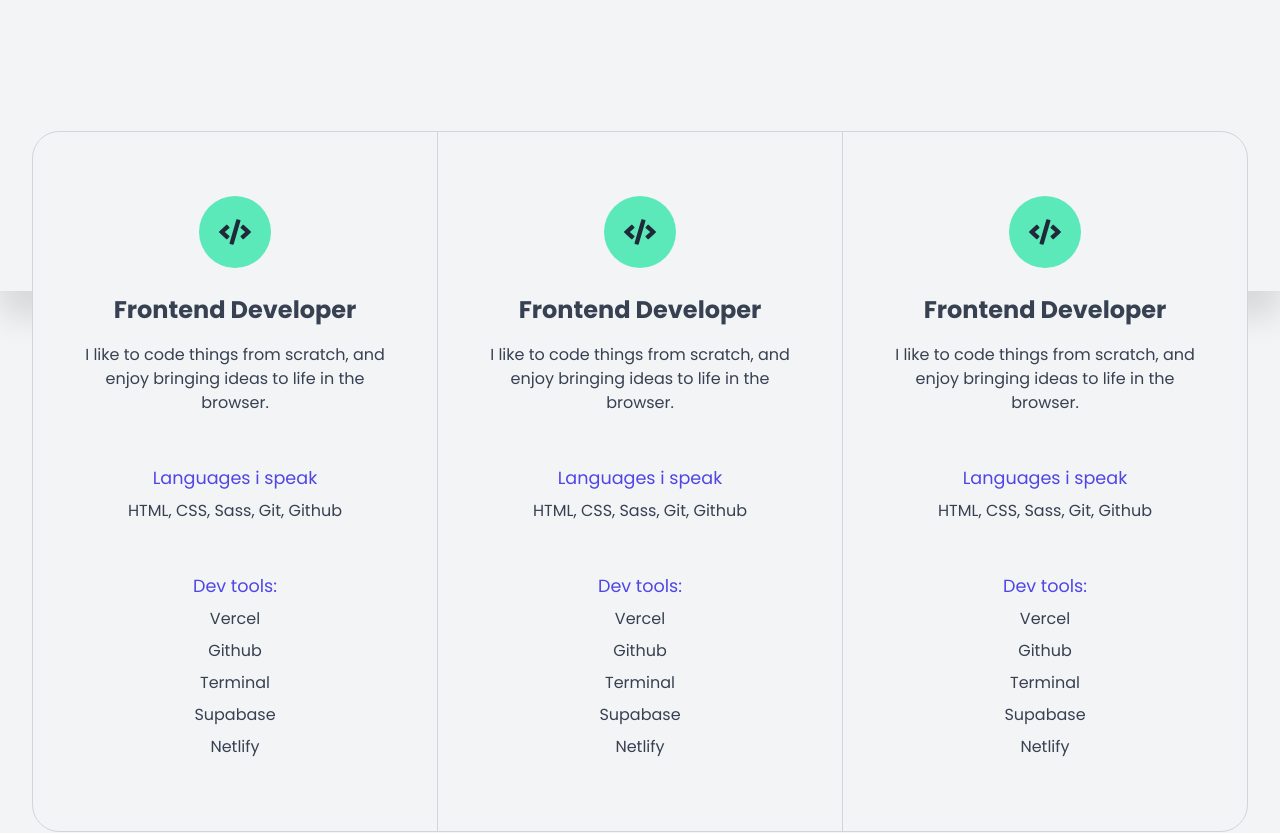
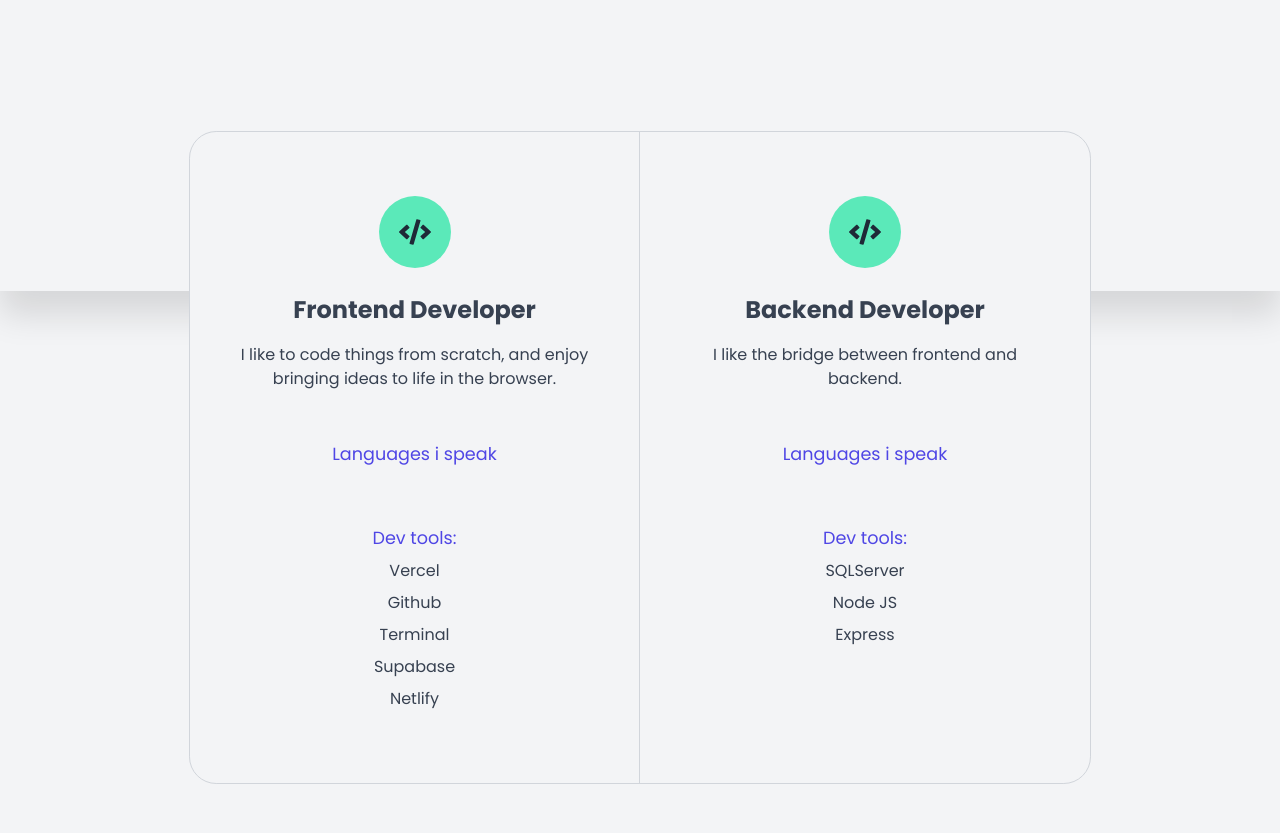
Before and after one commit to marcosdaniel2002/briefcase-web, a React (Vite) app: page /about in a window 1280 px wide. Shown: the part 680-1513 px from the top of the page. Built offline with nearby package versions, Linux system fonts and the light colour scheme; a web font is replaced by a local one.

Commit message:
last commit

```diff
--- a/src/pages/About/ColumnDeveloper.jsx
+++ b/src/pages/About/ColumnDeveloper.jsx
@@ -52,29 +52,24 @@ const Column = styled.div`
   }
 `;
 
-function ColumnDeveloper() {
+function ColumnDeveloper({ title, description, languages, devtools }) {
   return (
     <Column>
       <span className="logo">
         <FaCode />
       </span>
 
-      <h1>Frontend Developer</h1>
-      <p>
-        I like to code things from scratch, and enjoy bringing ideas to life in
-        the browser.
-      </p>
+      <h1>{title}</h1>
+      <p>{description}</p>
 
       <h2>Languages i speak</h2>
-      <p>HTML, CSS, Sass, Git, Github</p>
+      <p>{languages}</p>
 
       <h2>Dev tools:</h2>
       <ul>
-        <li>Vercel</li>
-        <li>Github</li>
-        <li>Terminal</li>
-        <li>Supabase</li>
-        <li>Netlify</li>
+        {devtools.map((tool, i) => (
+          <li key={i}>{tool}</li>
+        ))}
       </ul>
     </Column>
   );
--- a/src/pages/About/ProfilePicture.jsx
+++ b/src/pages/About/ProfilePicture.jsx
@@ -32,7 +32,7 @@ function ProfilePicture() {
       <h3>Marcos Daniel Teran Cruz</h3>
       <span>Software engineer</span>
       <a
-        href="https://www.linkedin.com/in/marcos-t-a58537221/"
+        href="www.linkedin.com/in/marcos-t-a58537221"
         target="_blank"
         rel="noreferrer"
       >
--- a/src/pages/About/SectionSkills.jsx
+++ b/src/pages/About/SectionSkills.jsx
@@ -1,4 +1,6 @@
 import styled from "styled-components";
+import { FaCode } from "react-icons/fa";
+
 import ColumnDeveloper from "./ColumnDeveloper";
 import { breakpoints } from "../../styles/Breakpoints";
 
@@ -22,13 +24,36 @@ const StyledSection = styled.section`
   }
 `;
 
+const skills = [
+  {
+    icon: <FaCode />,
+    title: "Frontend Developer",
+    description:
+      "I like to code things from scratch, and enjoy bringing ideas to life in the browser.",
+    languages: "HTML, CSS, Sass, Git, Github",
+    devtools: ["Vercel", "Github", "Terminal", "Supabase", "Netlify"],
+  },
+  {
+    title: "Backend Developer",
+    description: "I like the bridge between frontend and backend.",
+    languages: "",
+    devtools: ["SQLServer", "Node JS", "Express"],
+  },
+];
+
 function SectionSkills() {
   return (
     <StyledSection>
       <div className="content">
-        <ColumnDeveloper />
-        <ColumnDeveloper />
-        <ColumnDeveloper />
+        {skills.map((skill, i) => (
+          <ColumnDeveloper
+            key={i}
+            title={skill.title}
+            description={skill.description}
+            languages={skills.languages}
+            devtools={skill.devtools}
+          />
+        ))}
       </div>
     </StyledSection>
   );
--- a/src/pages/Home/ProjectCard.jsx
+++ b/src/pages/Home/ProjectCard.jsx
@@ -1,17 +1,20 @@
 import { useState } from "react";
 import styled from "styled-components";
+import { breakpoints } from "../../styles/Breakpoints";
 
 const StyledProjectCard = styled.div`
-  width: 300px;
-  height: 300px;
   position: relative;
   cursor: pointer;
+  width: 300px;
+  height: 150px;
   a {
     border-radius: 0.5em;
   }
   img {
     object-fit: cover;
     border-radius: inherit;
+    width: 300px;
+    height: 150px;
   }
   .overlay {
     position: absolute;
@@ -25,6 +28,13 @@ const StyledProjectCard = styled.div`
     place-items: center;
     opacity: 0.8;
     transition: opacity 0.4s;
+  }
+
+  @media (min-width: ${breakpoints.lg}) {
+    height: 300px;
+    img {
+      height: 300px;
+    }
   }
 `;
 
--- a/src/pages/Home/Section2.jsx
+++ b/src/pages/Home/Section2.jsx
@@ -22,7 +22,7 @@ const Section = styled.section`
     padding: 10em;
     article {
       max-width: 40vw;
-      font-size: 1.2em;
+      font-size: 1.1em;
     }
 
     .second-article {
@@ -33,7 +33,7 @@ const Section = styled.section`
 
 function Section2() {
   return (
-    <Section className="section--hidden">
+    <Section className="">
       <article className="first-article">
         <h1>Design</h1>
         <p>
```
